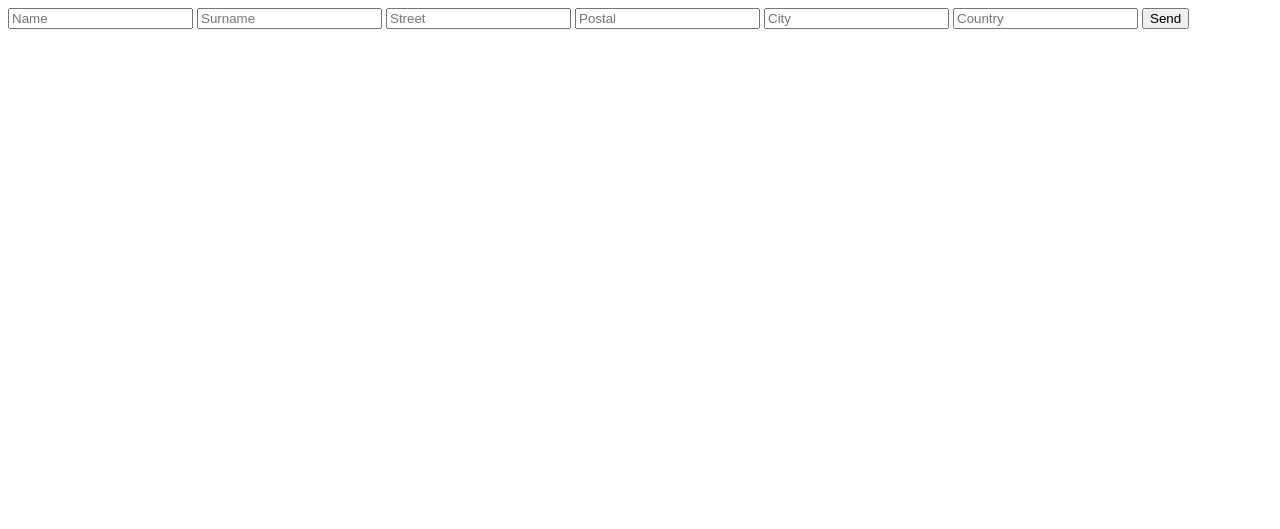
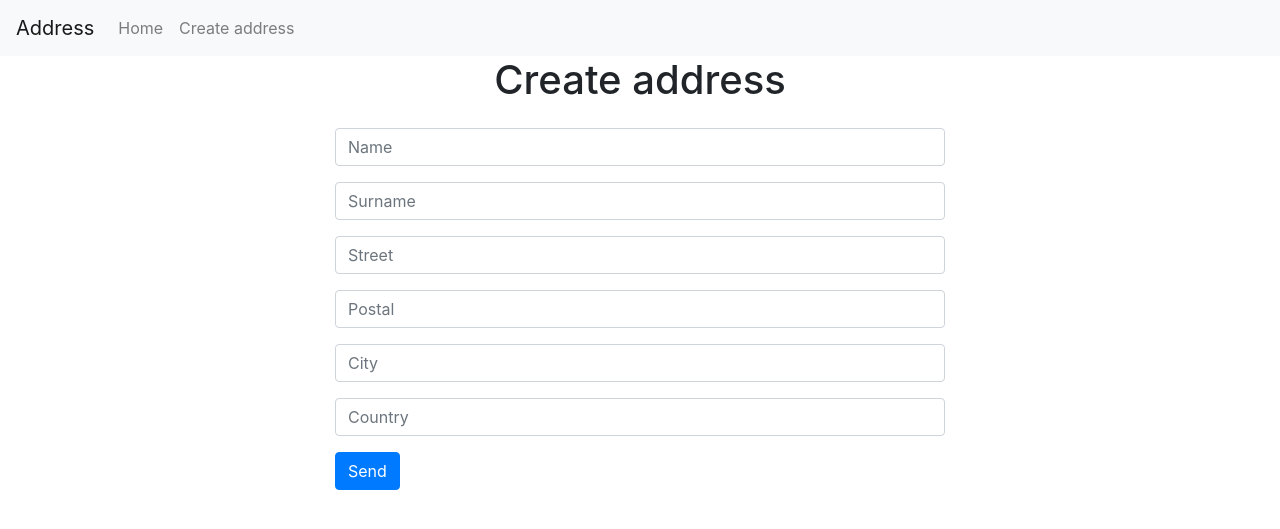
Before and after one commit to mladenmladen91/mvc, a PHP site: page /address/create in a window 1280 px wide. Shown: the top 529 px of the page. Run offline with PHP 8.4, Linux system fonts and the light colour scheme.

Commit message:
added frontend

```diff
--- a/app/Http/Controllers/AddressController.php
+++ b/app/Http/Controllers/AddressController.php
@@ -6,14 +6,17 @@
 
 use App\Services\AddressService;
 
-use App\Interfaces\AddressRepositoryInterface;
-
 use App\Http\Request;
 
 use App\Validators\Validator;
 
 class AddressController
 {
+    private $addressService;
+    public function __construct()
+    {
+        $this->addressService = new AddressService();
+    }
 
     public function index()
     {
@@ -24,14 +27,13 @@
             'page' => 'integer'
         ]);
 
+        // load addresses and pagination logic
+        $page = isset($request["page"]) && !isset($errors["page"]) && $request["page"] > 1 ? $request["page"] : 1;
+        $data = $this->addressService->paginate($page);
+        $data->page = ($page > 0 && $page <= $data->pages) ? $page : 1;
+        $data->next = ($page + 1 <= $data->pages)  ? $page + 1 : null;
+        $data->previous = ($page > 1)  ? $page - 1 : null;
 
-        // check if there is an errors
-        if (count($errors) === 0) {
-            // load addresses
-            $page = $request["page"] ?? 0;
-            $addressService = new AddressService();
-            $data = $addressService->paginate($page);
-        }
 
         require_once APP_ROOT . '/views/index.php';
     }
@@ -43,6 +45,7 @@
 
         if ($request->method === 'POST') {
             $requestParams = $request->postParams;
+
             // validating request
             $errors = (new Validator())->validate($requestParams, [
                 'first_name' => 'required',
@@ -53,53 +56,8 @@
             ]);
 
             if (count($errors) === 0) {
-
-                $addressService = new AddressService();
-                $errorsCheck = $addressService->create($requestParams);
-
-                if (count($errorsCheck) > 0) {
-                   $errors = [...$errors, ...$errorsCheck];
-                }
-
-//var_dump($errorsCheck);
-                // create a new cURL resource
-                /*$url = 'https://interview.performance-technologies.de/api/address?token=' . API_TOKEN . '&city=' . urlencode($requestParams["city"]) . '&street=' . urlencode($requestParams["street"]) . '&postal=' . urlencode($requestParams["postal"]) . '&country=' . urlencode($requestParams["country"]);
-
-                $ch = curl_init();
-                curl_setopt($ch, CURLOPT_URL, $url);
-                curl_setopt($ch, CURLOPT_HEADER, 0);
-                curl_setopt($ch, CURLOPT_RETURNTRANSFER, true);
-                $result = json_decode(curl_exec($ch), true);
-                curl_close($ch);
-
-                if ($result["success"] === "false") {
-                    foreach ($result["error"] as $key => $value) {
-                        $errors[$key] = $value[0];
-                    }
-                }
-
-                if (count($errors) === 0) {
-                    $address = new Address();
-                    $address->save([
-                        "first_name" => $requestParams["first_name"],
-                        "last_name" => $requestParams["last_name"],
-                        "street" => $requestParams["street"],
-                        "postal" => $requestParams["postal"],
-                        "city" => $requestParams["city"],
-                        "country" => $requestParams["country"]
-                    ]);
-                }
-                */
+                $errors = $this->addressService->create($requestParams);
             }
-
-            // getting request data
-
-
-            // check if there is an errors
-            /* if (count($errors) === 0) {
-                // load addresses
-                $data = $address->paginate(0, 100);
-            }*/
         }
 
 
--- a/app/Http/Controllers/ErrorController.php
+++ b/app/Http/Controllers/ErrorController.php
@@ -4,6 +4,11 @@
 
 class ErrorController
 {
+    public function routeError()
+    {
+        header('Location: /error/notfound');
+    }
+
     public function notFound()
     {
         require_once APP_ROOT . '/views/404.php';
--- a/app/Http/Director.php
+++ b/app/Http/Director.php
@@ -7,8 +7,6 @@
 
     public $controller;
     public $action;
-    public $parameters;
-
     public $errors = false;
     public $router;
 
@@ -17,7 +15,6 @@
         $this->router = new Router();
         $this->controller = $this->router->controller;
         $this->action = $this->router->action;
-        $this->parameters = $this->router->parameters;
 
         $this->findController();
         $this->findAction();
@@ -37,7 +34,7 @@
         ) {
             $this->errors = true;
             $this->controller = "ErrorController";
-            $this->action = "notFound";
+            $this->action = "routeError";
         }
     }
 
@@ -53,13 +50,7 @@
                 $this->action = $setAction;
             }
 
-            if ((is_numeric($this->action)) && (method_exists(
-                "App\\Http\\Controllers\\" . $this->controller,
-                "show"
-            ))) {
-                $this->action = "show";
-                $this->parameters = $setAction; //2nd URI parameter is actually a parameter; not an action/method
-            } else if ((method_exists("App\\Http\\Controllers\\" . $this->controller, "index")) &&
+            if ((method_exists("App\\Http\\Controllers\\" . $this->controller, "index")) &&
                 ($setAction == "")
             ) {
                 $this->action = "index";
@@ -67,7 +58,7 @@
 
             if (!method_exists("App\\Http\\Controllers\\" . $this->controller, $this->action)) {
                 $this->controller = "ErrorController";
-                $this->action = "notFound";
+                $this->action = "routeError";
                 $this->errors = true;
             }
         }
@@ -77,6 +68,6 @@
     {
         $ctrl = "App\\Http\\Controllers\\" . $this->controller;
         $ctrl = new $ctrl;
-        call_user_func(array($ctrl, $this->action), $this->parameters); // Maybe another class for dispatching?
+        call_user_func(array($ctrl, $this->action)); // Maybe another class for dispatching?
     }
 }
--- a/app/Http/Request.php
+++ b/app/Http/Request.php
@@ -13,7 +13,12 @@
     {
         $this->uri = $_SERVER['REQUEST_URI'];
         $this->method = $_SERVER['REQUEST_METHOD'];
-        $this->getParams = $_GET;
-        $this->postParams = $_POST;
+        $this->getParams = $this->filterRequest($_GET);
+        $this->postParams = $this->filterRequest($_POST);
+    }
+
+    protected function filterRequest($request)
+    {
+         return array_map(fn($item) => trim(strip_tags($item)), $request);
     }
 }
--- a/app/Http/Router.php
+++ b/app/Http/Router.php
@@ -6,11 +6,9 @@
 
     public $uri;
     public $method;
-
     public $routeParameters;
     public $controller;
     public $action;
-    public $parameters;
 
     public function __construct() {
         $request = new Request();
@@ -20,7 +18,7 @@
     }
 
     private function sanitizeURI($uri) {
-        return trim($uri);
+        return trim(strip_tags($uri));
     }
 
     public function setRouteParameters() {
@@ -28,8 +26,6 @@
         $this->routeParameters = explode("/", $routeArray[0]);
         $this->setController();
         $this->setAction();
-        $this->setParameters();
-
     }
 
     public function setController() {
@@ -43,10 +39,4 @@
             $this->action = $this->routeParameters[2];
         }
     }
-
-    public function setParameters() {
-        if (isset($this->routeParameters[3])) {
-            $this->parameters = $this->routeParameters[3];
-        }
-    }
 }
--- a/app/Models/Address.php
+++ b/app/Models/Address.php
@@ -10,13 +10,13 @@
 
     public function paginate(int $page): object
     {
-        $limit = 50;
+        $limit = 1;
         // getting count for pagination
         $stCount = "SELECT count(*) as count FROM addresses";
         $statementCount = $this->conn->prepare($stCount);
         $statementCount->execute();
         $count = $statementCount->fetch()["count"];
-        $pages = ceil($count / $limit);
+        $pages = (int)ceil($count / $limit);
 
         $offset = $page > 0 ? (($page - 1) * $limit) : 0;
 
@@ -33,20 +33,14 @@
 
     public function save(array $data)
     {
-        $firstName = $data["first_name"];
-        $lastName = $data["last_name"];
-        $street = $data["street"];
-        $postal = $data["postal"];
-        $city = $data["city"];
-
         $st = "INSERT INTO addresses (first_name, last_name, street, postal, city) VALUES( :firstName, :lastName, :street, :postal, :city)";
         $statement = $this->conn->prepare($st);
         $statement->execute([
-            ":firstName" => $firstName,
-            ":lastName" => $lastName,
-            ":street" => $street,
-            ":postal" => $postal,
-            ":city" => $city
+            ":firstName" => $data["first_name"],
+            ":lastName" => $data["last_name"],
+            ":street" => $data["street"],
+            ":postal" => $data["postal"],
+            ":city" => $data["city"]
         ]);
     }
 }
--- a/app/Repositories/AddressRepository.php
+++ b/app/Repositories/AddressRepository.php
@@ -9,16 +9,22 @@
 class AddressRepository implements AddressRepositoryInterface
 {
 
+    private $address;
+
+    public function __construct()
+    {
+        $this->address = new Address();
+    }
+
     public function paginate($page): object
     {
-        $address = new Address();
-        return $address->paginate($page);
+        return $this->address->paginate($page);
     }
 
     public function create($request) : void
     {
-        $address = new Address();
-        $address->save([
+        //$address = new Address();
+        $this->address->save([
             "first_name" => $request["first_name"],
             "last_name" => $request["last_name"],
             "street" => $request["street"],
--- a/app/Services/AddressService.php
+++ b/app/Services/AddressService.php
@@ -10,22 +10,27 @@
 {
     private array $errors = [];
 
+    public $addressRepository;
+
+    public function __construct()
+    {
+        $this->addressRepository = new AddressRepository();
+    }
+
     // getting category data from the repository and send them to the controller
     public function paginate($page)
     {
-        $addressRepository = new AddressRepository();
-        return $addressRepository->paginate($page);
+        return $this->addressRepository->paginate($page);
     }
     // accepting the request and pass it to the saving repository
     public function create($request): array
     {
-        $addressRepository = new AddressRepository();
         // check address first
         $this->checkAddress($request);
         // if no errors continue
         if (count($this->errors) === 0) {
 
-            $addressRepository->create($request);
+            $this->addressRepository->create($request);
         }
 
         return $this->errors;
--- a/app/Validators/Validator.php
+++ b/app/Validators/Validator.php
@@ -35,7 +35,7 @@
 
     protected function required($key): void
     {
-        if (!isset($this->data[$key])) {
+        if (!isset($this->data[$key]) || trim($this->data[$key]) === "") {
             $this->errors[$key] = $key . ' required!';
         }
     }
@@ -59,4 +59,5 @@
             }
         }
     }
+
 }
--- a/views/create.php
+++ b/views/create.php
@@ -1,17 +1,34 @@
-<html>
-
-<head></head>
-
-<body>
-    <form method="POST" action="/address/create">
-        <input name="first_name" value="<?= (isset($requestParams["first_name"]) && count($errors) > 0) ? $requestParams["first_name"] : "" ?>" placeholder="Name" required maxlength="40" />
-        <input name="last_name" value="<?= (isset($requestParams["last_name"]) && count($errors) > 0) ? $requestParams["last_name"] : "" ?>" placeholder="Surname" required maxlength="40" />
-        <input name="street" value="<?= (isset($requestParams["street"]) && count($errors) > 0) ? $requestParams["street"] : "" ?>" placeholder="Street" required maxlength="40" />
-        <input name="postal" value="<?= (isset($requestParams["postal"]) && count($errors) > 0) ? $requestParams["postal"] : "" ?>"  placeholder="Postal" required maxlength="40" />
-        <input name="city" value="<?= (isset($requestParams["city"]) && count($errors) > 0) ? $requestParams["city"] : "" ?>" placeholder="City" required maxlength="40" />
-        <input name="country" value="<?= (isset($requestParams["country"]) && count($errors) > 0) ? $requestParams["country"] : "" ?>"  style="<?php echo (isset($errors["country"])) ? "background:red" : "" ?>" placeholder="Country" required maxlength="40" />
-        <button type="submit">Send</button>
-    </form>
-</body>
-
-</html>
+<?php include('includes/header.php') ?>
+<div class="col-12 text-center mb-4"><h1>Create address</h1></div>
+<div class="col-6 mx-auto">
+<form method="POST" action="/address/create">
+    <div class="form-group">
+        <input class="form-control" name="first_name" value="<?= (isset($requestParams["first_name"]) && count($errors) > 0) ? $requestParams["first_name"] : "" ?>" style="<?php echo (isset($errors["first_name"])) ? "background:red" : "" ?>" placeholder="Name" required maxlength="40" />
+        <?php if (isset($errors["first_name"])) { ?> <span style="color:red">* <?= $errors["first_name"] ?></span> <?php } ?>
+    </div>
+    <div class="form-group">
+        <input class="form-control" name="last_name" value="<?= (isset($requestParams["last_name"]) && count($errors) > 0) ? $requestParams["last_name"] : "" ?>" style="<?php echo (isset($errors["last_name"])) ? "background:red" : "" ?>" placeholder="Surname" required maxlength="40" />
+        <?php if (isset($errors["last_name"])) { ?> <span style="color:red">* <?= $errors["last_name"] ?></span> <?php } ?>
+    </div>
+    <div class="form-group">
+        <input class="form-control" name="street" value="<?= (isset($requestParams["street"]) && count($errors) > 0) ? $requestParams["street"] : "" ?>" style="<?php echo (isset($errors["street"])) ? "background:red" : "" ?>" placeholder="Street" required maxlength="40" />
+        <?php if (isset($errors["street"])) { ?> <span style="color:red">* <?= $errors["street"] ?></span> <?php } ?>
+    </div>
+    <div class="form-group">
+        <input class="form-control" name="postal" value="<?= (isset($requestParams["postal"]) && count($errors) > 0) ? $requestParams["postal"] : "" ?>" style="<?php echo (isset($errors["postal"])) ? "background:red" : "" ?>" placeholder="Postal" required maxlength="40" />
+        <?php if (isset($errors["postal"])) { ?> <span style="color:red">* <?= $errors["postal"] ?></span> <?php } ?>
+    </div>
+    <div class="form-group">
+        <input class="form-control" name="city" value="<?= (isset($requestParams["city"]) && count($errors) > 0) ? $requestParams["city"] : "" ?>" style="<?php echo (isset($errors["city"])) ? "background:red" : "" ?>" placeholder="City" required maxlength="40" />
+        <?php if (isset($errors["city"])) { ?> <span style="color:red">* <?= $errors["city"] ?></span> <?php } ?>
+    </div>
+    <div class="form-group">
+        <input class="form-control" name="country" value="<?= (isset($requestParams["country"]) && count($errors) > 0) ? $requestParams["country"] : "" ?>" style="<?php echo (isset($errors["country"])) ? "background:red" : "" ?>" placeholder="Country" required maxlength="40" />
+        <?php if (isset($errors["country"])) { ?> <span style="color:red">* <?= $errors["country"] ?></span> <?php } ?>
+    </div>
+    <div class="form-group">
+        <button class="btn btn-primary" type="submit">Send</button>
+    </div>
+</form>
+</div>
+<?php include('includes/footer.php') ?>
--- /dev/null
+++ b/views/includes/footer.php
@@ -0,0 +1,3 @@
+</body>
+
+</html>
--- /dev/null
+++ b/views/includes/header.php
@@ -0,0 +1,14 @@
+<html>
+
+<head>
+<title>Address app</title>
+<link rel="stylesheet" href="https://cdn.jsdelivr.net/npm/bootstrap@4.6.2/dist/css/bootstrap.min.css" integrity="sha384-xOolHFLEh07PJGoPkLv1IbcEPTNtaed2xpHsD9ESMhqIYd0nLMwNLD69Npy4HI+N" crossorigin="anonymous">
+<style>
+    li {
+        color: red;
+    }
+</style>
+</head>
+
+<body>
+    <?php include('nav.php') ?>
--- /dev/null
+++ b/views/includes/nav.php
@@ -0,0 +1,17 @@
+<nav class="navbar navbar-expand-lg navbar-light bg-light">
+  <a class="navbar-brand" href="/">Address</a>
+  <button class="navbar-toggler" type="button" data-toggle="collapse" data-target="#navbarNav" aria-controls="navbarNav" aria-expanded="false" aria-label="Toggle navigation">
+    <span class="navbar-toggler-icon"></span>
+  </button>
+  <div class="collapse navbar-collapse" id="navbarNav">
+    <ul class="navbar-nav">
+      <li class="nav-item">
+        <a class="nav-link" href="/">Home</a>
+      </li>
+      <li class="nav-item">
+        <a class="nav-link" href="/address/create">Create address</a>
+      </li>
+
+    </ul>
+  </div>
+</nav>
```
Also changed, not shown: views/404.php (+5 -4 lines), views/index.php (+42 -10 lines).
